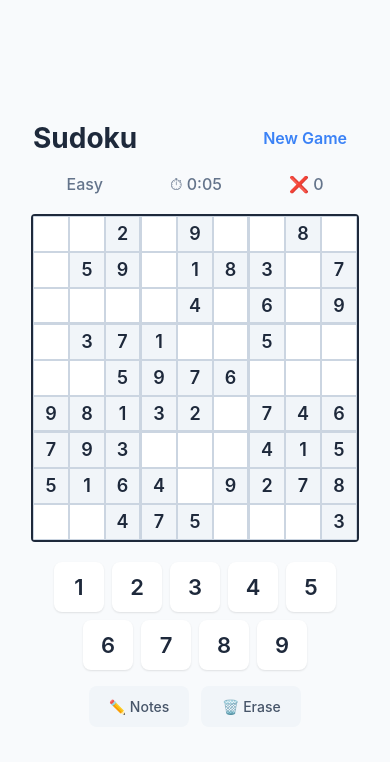
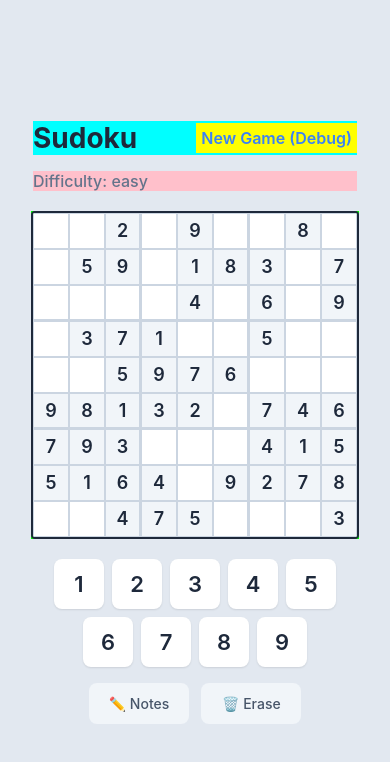
Before and after one commit to Restillence/sudoku-app, a React Native app: screen / in a window 390 px wide. Shown: the top 762 px of the page. Built offline with nearby package versions, Linux system fonts and the light colour scheme.

Commit message:
debug: Add logs and background colors for layout debugging

```diff
--- a/App.tsx
+++ b/App.tsx
@@ -5,7 +5,6 @@ import {
   Text,
   TouchableOpacity,
   Alert,
-  SafeAreaView,
   StatusBar,
 } from 'react-native';
 import { SudokuBoard } from './src/components/SudokuBoard';
@@ -49,6 +48,7 @@ export default function App() {
   const [elapsedTime, setElapsedTime] = useState(0);
 
   const startNewGame = useCallback((diff: Difficulty) => {
+    console.log("App: Starting new game:", diff);
     const { puzzle, solution: sol } = generatePuzzle(diff);
     setBoard(initializeBoard(puzzle));
     setSolution(sol);
@@ -65,37 +65,8 @@ export default function App() {
     startNewGame('easy');
   }, [startNewGame]);
 
-  // Timer effect
-  useEffect(() => {
-    let interval: NodeJS.Timeout;
-    if (isPlaying && !isComplete) {
-      interval = setInterval(() => {
-        setElapsedTime((s) => s + 1);
-      }, 1000);
-    }
-    return () => clearInterval(interval);
-  }, [isPlaying, isComplete]);
-
-  // Check for completion
-  useEffect(() => {
-    if (isComplete) return;
-
-    const isFull = board.every((row) => row.every((cell) => cell.value !== 0));
-    const hasErrors = board.some((row) => row.some((cell) => cell.isError));
-
-    if (isFull && !hasErrors) {
-      setIsComplete(true);
-      setIsPlaying(false);
-      Alert.alert(
-        '🎉 Congratulations!',
-        `You solved the puzzle in ${Math.floor(elapsedTime / 60)}:${(elapsedTime % 60).toString().padStart(2, '0')} with ${mistakes} mistakes!`,
-        [{ text: 'New Game', onPress: () => showDifficultySelector() }]
-      );
-    }
-  }, [board, isComplete, mistakes, elapsedTime]);
-
   const showDifficultySelector = () => {
-    // console.log("Difficulty selector shown");
+    console.log("App: New Game button pressed");
     Alert.alert(
       'New Game',
       'Select difficulty:',
@@ -108,10 +79,12 @@ export default function App() {
   };
 
   const handleCellPress = (row: number, col: number) => {
+    console.log(`App: Cell pressed: ${row}, ${col}`);
     setSelectedCell({ row, col });
   };
 
   const handleNumberPress = (num: number) => {
+    console.log(`App: Number pressed: ${num}`);
     if (!selectedCell) return;
     const { row, col } = selectedCell;
     const cell = board[row][col];
@@ -157,6 +130,7 @@ export default function App() {
   };
 
   const handleErase = () => {
+    console.log("App: Erase pressed");
     if (!selectedCell) return;
     const { row, col } = selectedCell;
 
@@ -175,32 +149,23 @@ export default function App() {
   };
 
   const toggleNotesMode = () => {
+    console.log("App: Notes mode toggled, current state:", isNotesMode);
     setIsNotesMode((prev) => !prev);
   };
 
-  const formatTime = (seconds: number): string => {
-    const mins = Math.floor(seconds / 60);
-    const secs = seconds % 60;
-    return `${mins}:${secs.toString().padStart(2, '0')}`;
-  };
-
   return (
-    <SafeAreaView style={styles.container}>
+    <View style={styles.container}>
       <StatusBar barStyle="dark-content" />
 
       <View style={styles.header}>
         <Text style={styles.title}>Sudoku</Text>
-        <TouchableOpacity onPress={showDifficultySelector}>
-          <Text style={styles.newGameButton}>New Game</Text>
+        <TouchableOpacity onPress={showDifficultySelector} style={{ backgroundColor: 'yellow', padding: 5 }}>
+          <Text style={styles.newGameButton}>New Game (Debug)</Text>
         </TouchableOpacity>
       </View>
 
       <View style={styles.statsRow}>
-        <Text style={styles.statText}>
-          {difficulty.charAt(0).toUpperCase() + difficulty.slice(1)}
-        </Text>
-        <Text style={styles.statText}>⏱ {formatTime(elapsedTime)}</Text>
-        <Text style={styles.statText}>❌ {mistakes}</Text>
+        <Text style={styles.statText}>Difficulty: {difficulty}</Text>
       </View>
 
       <View style={styles.boardContainer}>
@@ -217,14 +182,14 @@ export default function App() {
         isNotesMode={isNotesMode}
         onToggleNotes={toggleNotesMode}
       />
-    </SafeAreaView>
+    </View>
   );
 }
 
 const styles = StyleSheet.create({
   container: {
     flex: 1,
-    backgroundColor: '#f8fafc',
+    backgroundColor: '#e2e8f0', // Light grey to see container
     alignItems: 'center',
     justifyContent: 'center',
     padding: 16,
@@ -236,6 +201,7 @@ const styles = StyleSheet.create({
     width: '100%',
     maxWidth: 324,
     marginBottom: 16,
+    backgroundColor: 'cyan', // Debug
   },
   title: {
     fontSize: 28,
@@ -246,15 +212,12 @@ const styles = StyleSheet.create({
     fontSize: 16,
     color: '#3b82f6',
     fontWeight: '600',
-    padding: 10,
-    cursor: 'pointer',
   },
   statsRow: {
-    flexDirection: 'row',
-    justifyContent: 'space-around',
     width: '100%',
     maxWidth: 324,
     marginBottom: 20,
+    backgroundColor: 'pink', // Debug
   },
   statText: {
     fontSize: 16,
@@ -263,5 +226,6 @@ const styles = StyleSheet.create({
   },
   boardContainer: {
     alignItems: 'center',
+    backgroundColor: 'lime', // Debug
   },
 });
```
